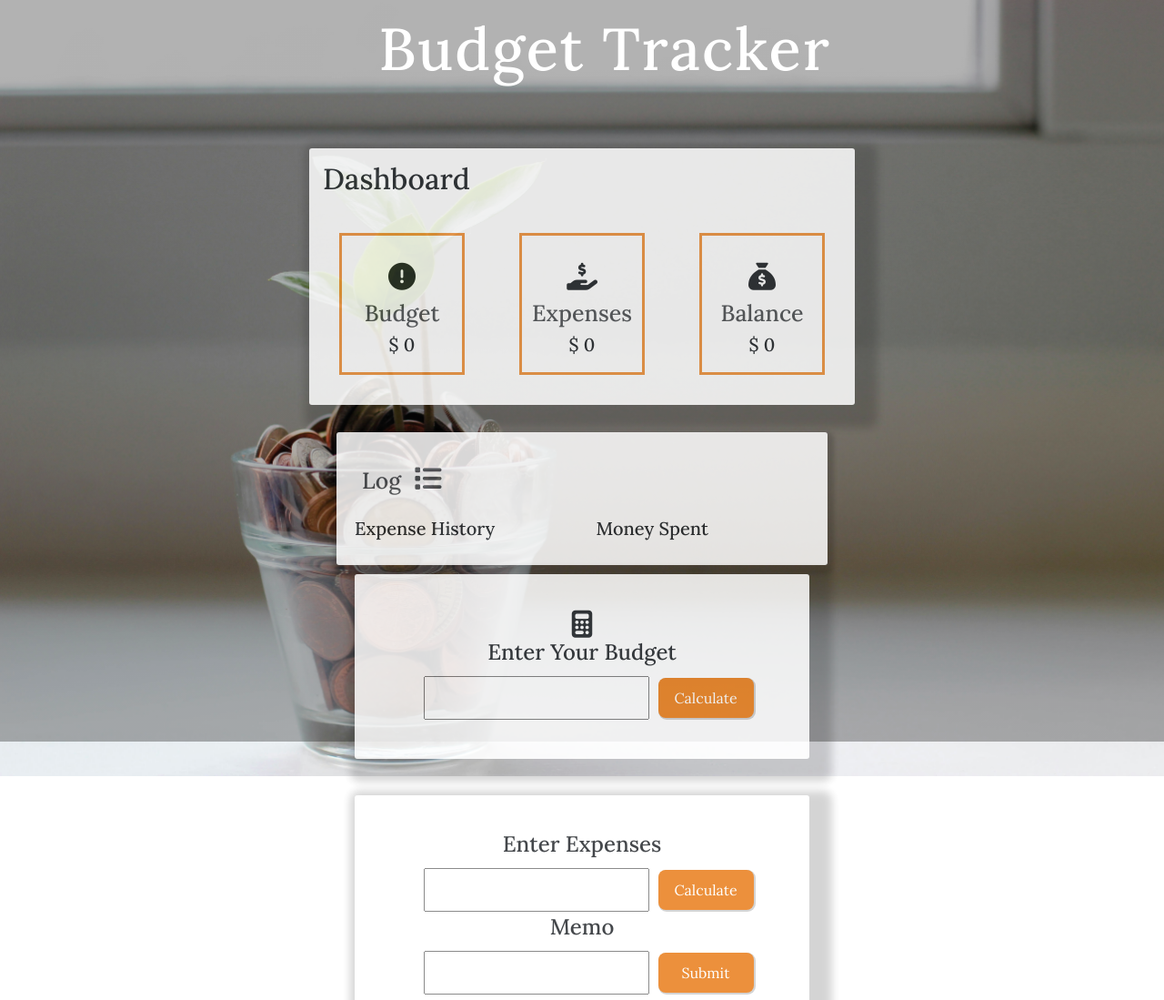
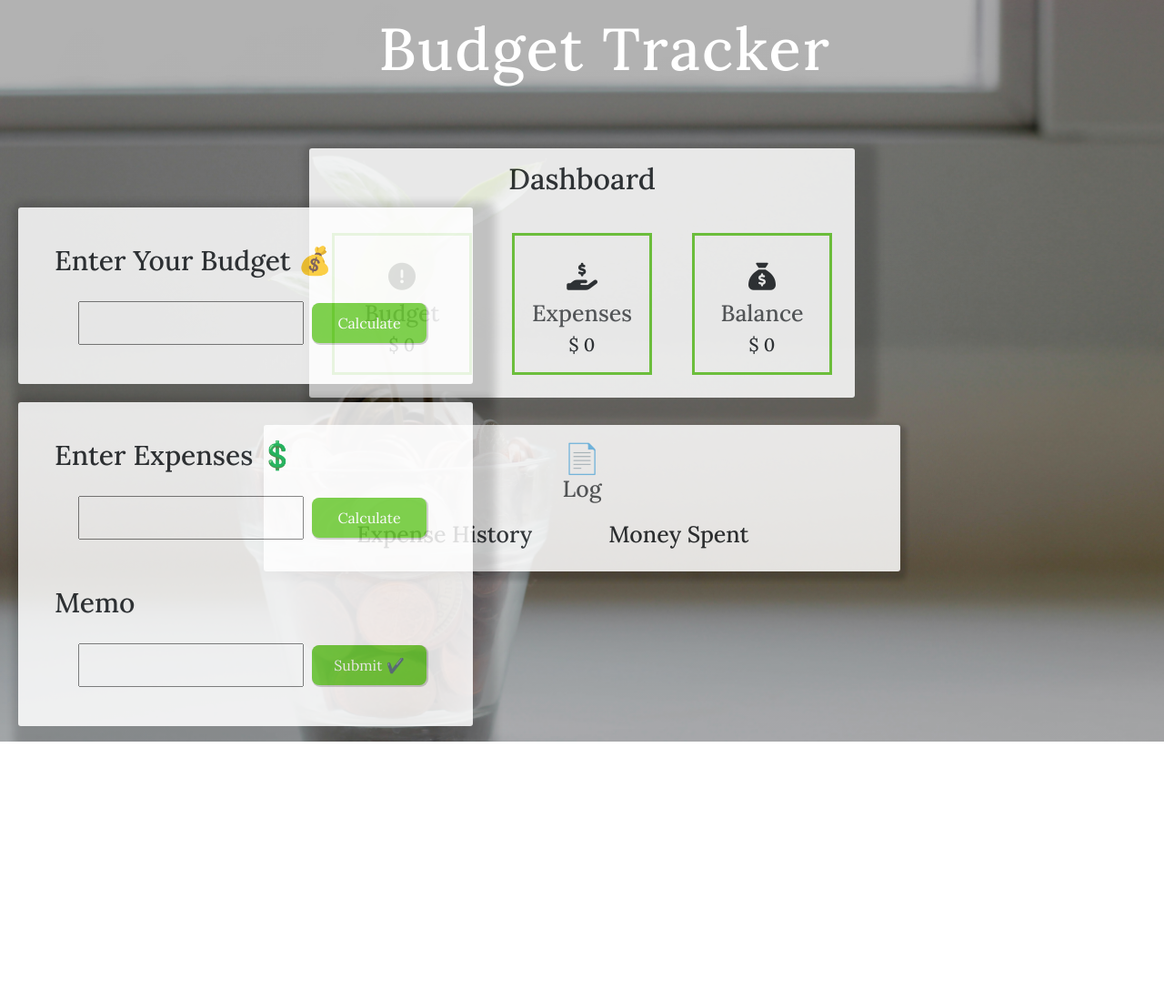
Before and after one commit to aam214/Budget-App, a plain HTML site: page index.html in a window 1280 px wide. Shown: the top 1099 px of the page at 91% size. After the commit the page ends 815 px from the top, so only its background shows below. Drawn offline with nearby package versions, Linux system fonts and the light colour scheme.

Commit message:
Added emojis, edited styling of .log-section. Added bootstrap classes to h4. Edited margins and display of expense, log and budget sections. Changed accent color. Edited text styling

```diff
--- a/index.html
+++ b/index.html
@@ -16,7 +16,7 @@
 <body>
   <h1>Budget Tracker</h1>
   <main class="dashboard">
-  <h2 class="text-start">Dashboard</h2>
+  <h2 class="text-center">Dashboard</h2>
   <div class="row mt-5">
   <div class="col-md-4 text-center">
   <div class="budget-summary">
@@ -42,24 +42,21 @@
   </div>
   </div>
 </main>
-  <section class="log-section">
-  <h3 class="m-2">Log
-  <span><i class="fa-solid fa-list m-2"></i></span>
-</h3>
+<section class="log-section">
+  <h2 class="text-center">📄</h2>
+  <h3 class="text-center">Log</h3>
   <div class="expense-list" id="expense-list">
-  <div class="expense-list__info d-flex justify-content-between">
+  <div class="expense-list__info d-flex justify-content-evenly">
   <h5 class="list-item">Expense History</h5>
   <h5 class="list-item">Money Spent</h5>
   <h5 class="list-item"></h5>
   </div>
 </section>
-
   <section class="budget-section">
-  <i class="fa-solid fa-calculator"></i>
   <div class="budget-input-section">
   <div class="budget-message alert alert-danger">budget message</div>
   <form id="budget-form" class=" budget-form">
-  <h4 class="budget">Enter Your Budget</h4>
+  <h4 class="mb-4">Enter Your Budget 💰</h4>
   <div class="form-group">
   <input type="number" title="Enter number here" class="budget-input" id="budget-input">
   <button type="submit" title="submit"  class="budget-submit" id="budget-submit">Calculate</button>
@@ -71,7 +68,7 @@
    <div class="expenses-input-section">
     <div class="expense-message alert alert-danger">expense message</div>
     <form id="expense-form" class="expense-form">
-      <h4 class="expenses">Enter Expenses</h4>
+      <h4 class="mb-4">Enter Expenses 💲</h4>
       <div class="form-group">
         <input type="number" title="Enter number here" class="expense-input" id="expense-input">
         <button type="submit" class="expense-submit" title="submit"  id="expense-submit">Calculate</button>
@@ -79,10 +76,10 @@
   </div>
     </form>
     <form id="expense-form" class=" expense-form">
-      <h4 class="memo">Memo</h4>
+      <h4 class="mt-5 mb-4">Memo</h4>
       <div class="form-group">
-       <input type="number" class="memo-input" id="memo-input">
-      <button type="submit" class="memo-submit" id="memo-submit">Submit</button>
+       <input type="text" class="memo-input" id="memo-input">
+      <button type="submit" class="memo-submit" id="memo-submit">Submit ✔️</button>
     </div>
     </form>
     </section>
--- a/style.css
+++ b/style.css
@@ -23,8 +23,12 @@ h1{
 h3{
   margin-top: -10px;
   opacity: 0.8;
+  font-size: 35px;
 }
-
+h4{
+  font-size: 30px;
+  text-align: start;
+}
 main i{
   font-size: 30px;
   padding: 20px;
@@ -42,12 +46,12 @@ input{
   margin-left: 20px;
 }
 button{
-  background-color:#e97c17;
+  background-color:#6bcc32;
   border: none;
   box-shadow: 1px 1px 0.5px 1px rgba(0, 0, 0, 0.2);
   color: white;
   margin: 5px;
-  width: 25%;
+  width: 30%;
   padding: 10px 15px;
  cursor: pointer;
   border-radius: 8px;
@@ -58,20 +62,19 @@ button:hover{
 .dashboard{
   text-align: center;
   background-color: white;
-  max-width: 820px;
-display: block;
-margin: 0 auto;
+  max-width: 1000px;
+margin-left: 780px;
   margin-top: -30px;
-  padding: 40px 20px 40px 20px;
+  padding: 30px 55px 30px 55px;
   opacity: 0.84;
   border-radius: 3px;
   box-shadow: 10px 10px 10px 15px rgba(0, 0, 0, 0.2);
 }
 .budget-summary,.expense-summary, .balance-summary{
-  margin: 18px;
+  margin: 10px;
   padding: 20px;
   text-align: center;
-border: 3px solid #ee923c;
+border: 3px solid #6bcc32;
 }
 .redFont{
   color: red;
@@ -88,26 +91,25 @@ border: 3px solid #ee923c;
 .expense-message, .budget-message{
   display: none;
 }
-
+.list-item{
+  margin-left: 20px;
+font-size: 25px;
+ }
 .log-section{
-  margin-top: -100px;
   background-color: white;
-  margin-left: 40px;
-  max-width: 540px;
-  padding:20px;
+  margin-left: 780px;
+  margin-top: 20px;
+  max-width: 700px;
+  padding:18px;
   opacity: 0.84;
   border-radius: 3px;
   box-shadow: 2px 5px 5px 5px rgba(0, 0, 0, 0.2);
 }
-.list-item{
-  text-align: center;
-}
 .budget-section{
 background-color: white;
-display: block;
-margin: 0 auto;
+margin-left: 20px;
 text-align: center;
-margin-top:10px;
+margin-top:-400px;
 padding: 40px;
 opacity: 0.84;
 border-radius: 3px;
@@ -116,10 +118,9 @@ border-radius: 3px;
 }
 .expense-section{
   background-color: white;
-  display: block;
-  margin: 0 auto;
+  margin-left: 20px;
   text-align: center;
-  margin-top:40px;
+  margin-top:20px;
   padding: 40px;
   opacity: 0.84;
   border-radius: 3px;
```
